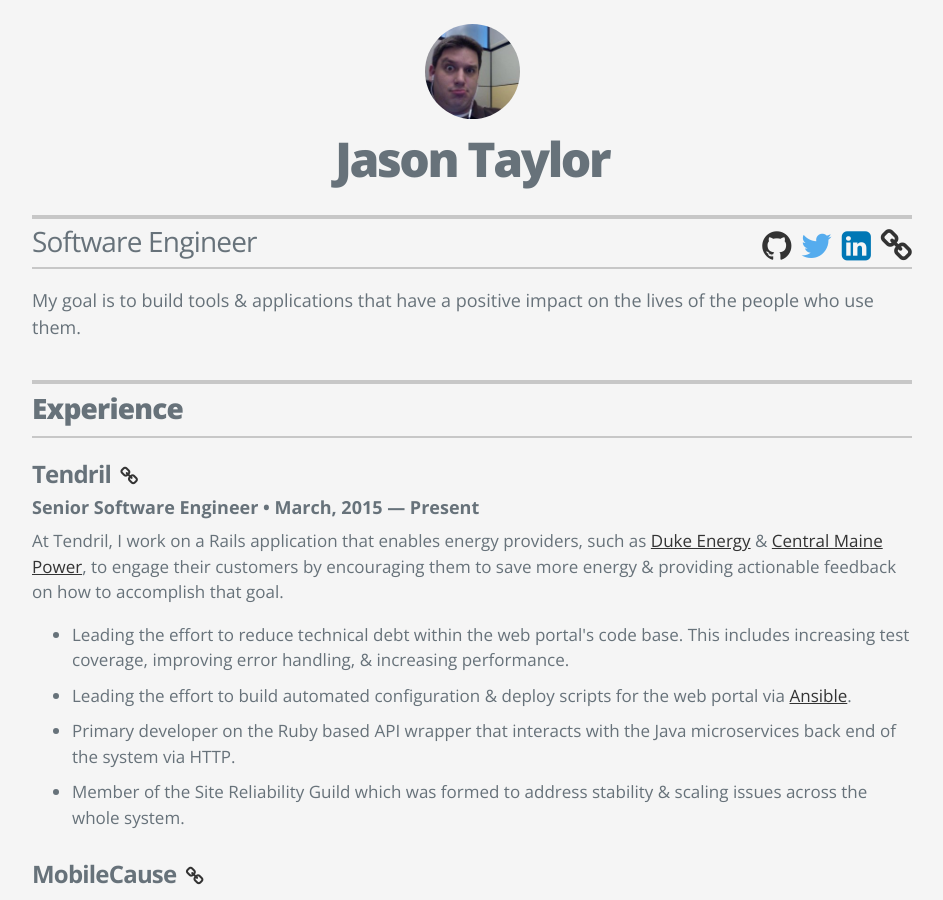
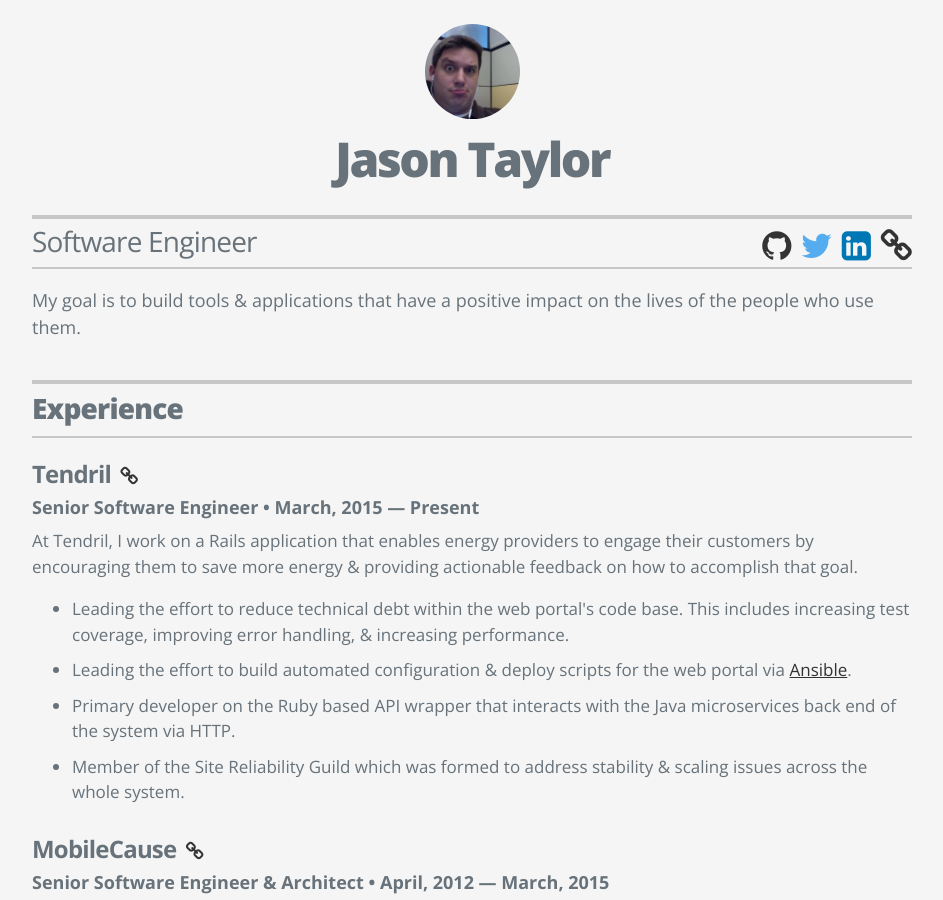
Before and after one commit to thetizzo/thetizzo.github.io, a Jekyll site: the page built from resume.html, in a window 1280 px wide and 900 px high. Shown: the whole window, without its empty margins (168-1111 px from the left). Built offline with Jekyll 4.4.1, drawn with Linux system fonts in a browser that asks for light colours; nearby versions of some CDN libraries.

Commit message:
Removing links.

```diff
--- a/_layouts/resume.html
+++ b/_layouts/resume.html
@@ -30,9 +30,7 @@
           </h3>
           <h4 class="resume-item-details">Senior Software Engineer &bull; March, 2015 &mdash; Present</h4>
           <p class="resume-item-copy">
-            At Tendril, I work on a Rails application that enables energy providers,
-            such as <a href="https://www.duke-energy.com/" target="_blank">Duke Energy</a> &amp;
-            <a href="https://www.cmpco.com/" target="_blank">Central Maine Power</a>, to
+            At Tendril, I work on a Rails application that enables energy providers to
             engage their customers by encouraging them to save more energy &amp;
             providing actionable feedback on how to accomplish that goal.
           </p>
```
